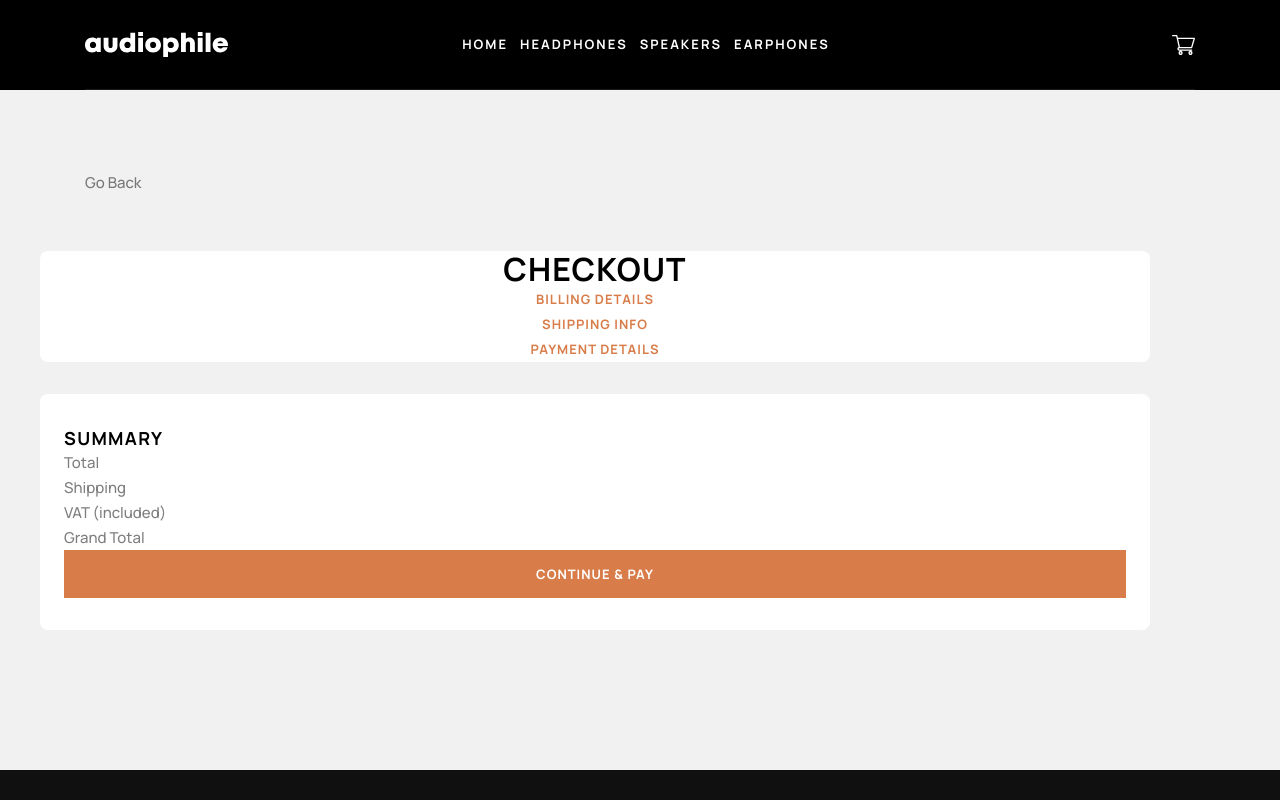
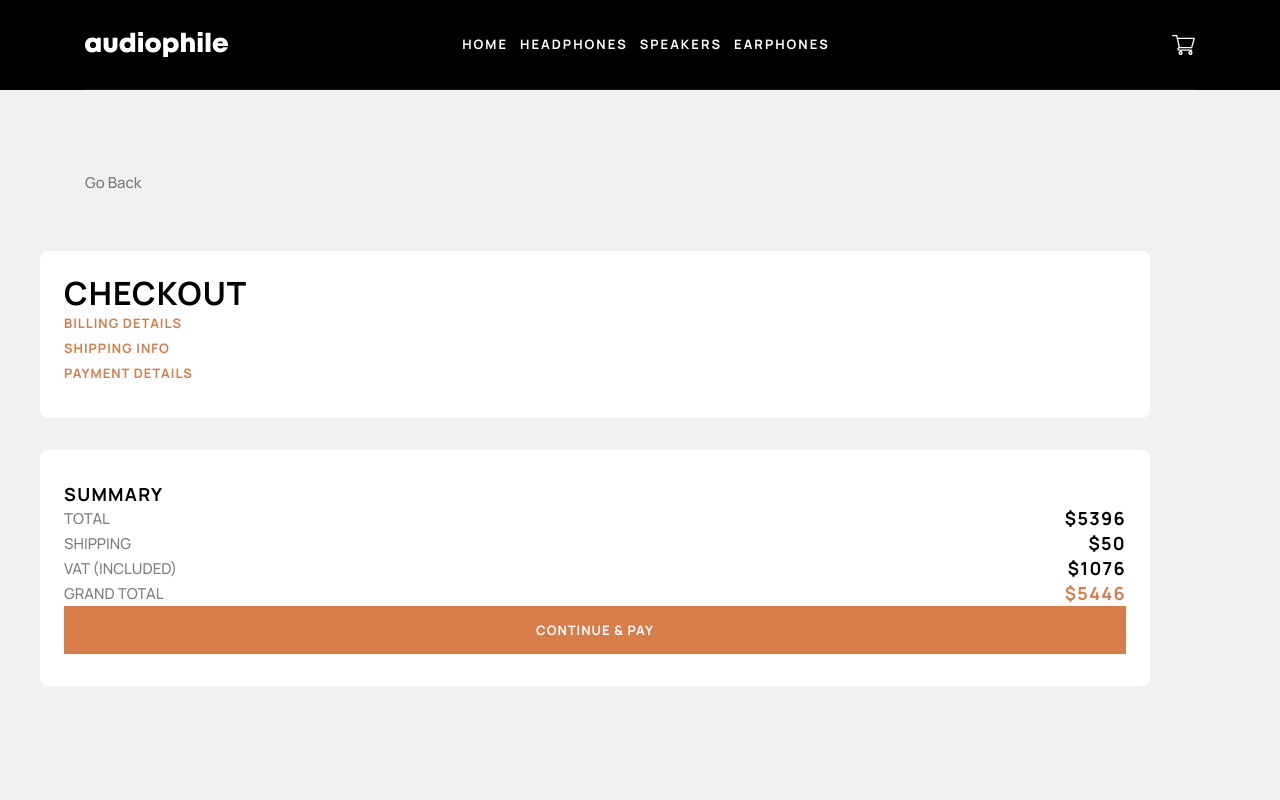
Before and after one commit to scottmotion/audiophile-ecommerce, a React (Vite) app: page /audiophile-ecommerce/checkout in a window 1280 px wide. Shown: the top 800 px of the page. Built offline with nearby package versions, Linux system fonts and the light colour scheme.

Commit message:
Update Checkout.tsx

```diff
--- a/src/pages/Checkout.tsx
+++ b/src/pages/Checkout.tsx
@@ -12,7 +12,7 @@ export default function Checkout() {
         </div>
       </nav>
       <main className="flex w-full flex-col gap-[2rem] bg-light-grey px-6 pb-24 md:px-10 md:pb-[7.25rem] lg:pb-[8.75rem]">
-        <section className="flex w-full max-w-content flex-col items-center rounded-lg bg-white">
+        <section className="flex w-full max-w-content flex-col rounded-lg bg-white px-6 pb-8 pt-6">
           <h1 className="heading-5 md:heading-4">Checkout</h1>
           <div>
             <h2 className="text-subtitle">Billing Details</h2>
@@ -24,12 +24,24 @@ export default function Checkout() {
             <h2 className="text-subtitle">Payment Details</h2>
           </div>
         </section>
-        <section className="flex w-full max-w-content flex-col rounded-lg bg-white px-6 py-8">
+        <section className="flex w-full max-w-content flex-col rounded-lg bg-white px-6 py-8 uppercase">
           <h2 className="heading-7">Summary</h2>
-          <p>Total</p>
-          <p>Shipping</p>
-          <p>VAT (included)</p>
-          <p>Grand Total</p>
+          <div className="flex justify-between">
+            <p>Total</p>
+            <p className="heading-7 opacity-100">$5396</p>
+          </div>
+          <div className="flex justify-between">
+            <p>Shipping</p>
+            <p className="heading-7 opacity-100">$50</p>
+          </div>
+          <div className="flex justify-between">
+            <p>VAT (included)</p>
+            <p className="heading-7 opacity-100">$1076</p>
+          </div>
+          <div className="flex justify-between">
+            <p>Grand Total</p>
+            <p className="heading-7 text-dark-orange opacity-100">$5446</p>
+          </div>
           <button className="btn btn-1 w-full"> Continue & Pay</button>
         </section>
       </main>
```
